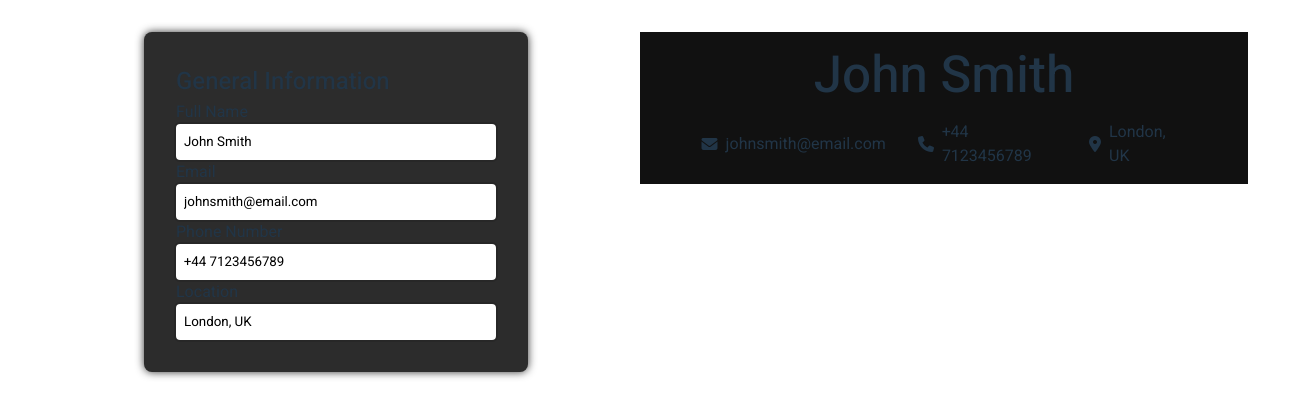
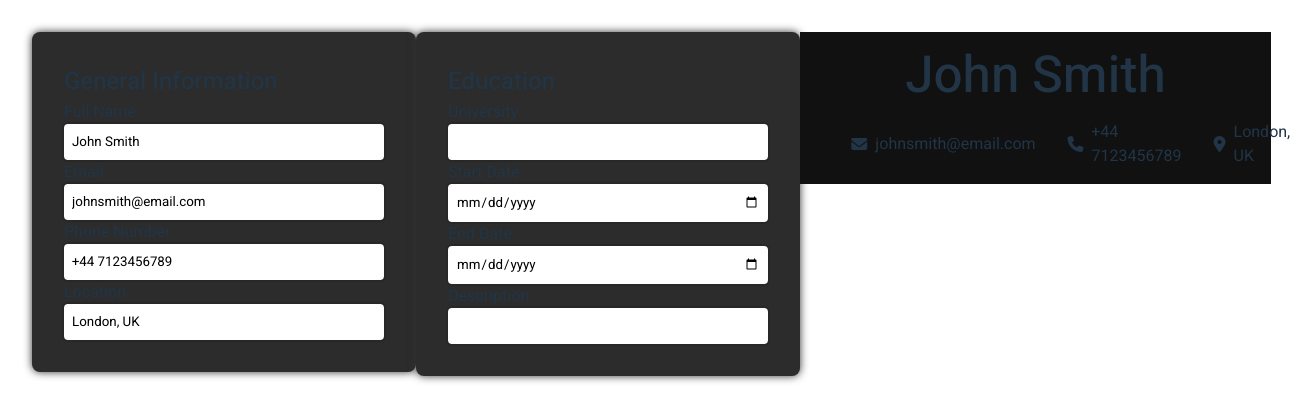
Before and after one commit to dimzles/cv-app, a React (Vite) app: page / in a window 1280 px wide. Shown: the top 420 px of the page, 1306 px wide, since content can reach past the window. Built offline with nearby package versions, Linux system fonts and the light colour scheme.

Commit message:
Add Education input component

```diff
--- a/src/App.tsx
+++ b/src/App.tsx
@@ -3,6 +3,8 @@ import CV from "./components/CV";
 import React, { useState } from "react";
 import '../src/styles/App.css'
 import ExampleData from "./ExampleData.ts";
+import { EducationInfoData, GeneralInfoData } from "./Types.ts";
+import Education from "./components/Education.tsx";
 
 function App() {
     //Have to pass some example data in here otherwise TypeScript is very unhappy due to generalInfo possibly being undefined!
@@ -24,6 +26,13 @@ function App() {
                     userLocation={generalInfo.userLocation}
                     onChange={handleSetGeneralInfo}
                     />
+                    <Education
+                    university={undefined}
+                    startDate={undefined}
+                    endDate={undefined}
+                    description={undefined}
+                    onChange={undefined}
+                    />
                 </div>
             <CV
                 fullName={generalInfo.fullName}
--- /dev/null
+++ b/src/components/Education.tsx
@@ -0,0 +1,20 @@
+import Card from "./Card";
+import Input from "./Input";
+import { EducationInfoData } from "../Types";
+import React from "react";
+
+interface EducationData extends EducationInfoData {
+    onChange: React.ChangeEventHandler
+}
+
+export default function Education({ university, startDate, endDate, description, onChange }: EducationData) {
+    return (
+        <Card>
+            <h2>Education</h2>
+            <Input id="university" inputLabel="University" type="text" value={university} onChange={onChange} />
+            <Input id="start-date" inputLabel="Start Date" type="date" value={startDate} onChange={onChange} />
+            <Input id="end-date" inputLabel="End Date" type="date" value={endDate} onChange={onChange} />
+            <Input id="description" inputLabel="Description" type="text" value={description} onChange={onChange} />
+        </Card>
+    )
+}
```
Also changed, not shown: src/Types.ts (+7 -0 lines).
